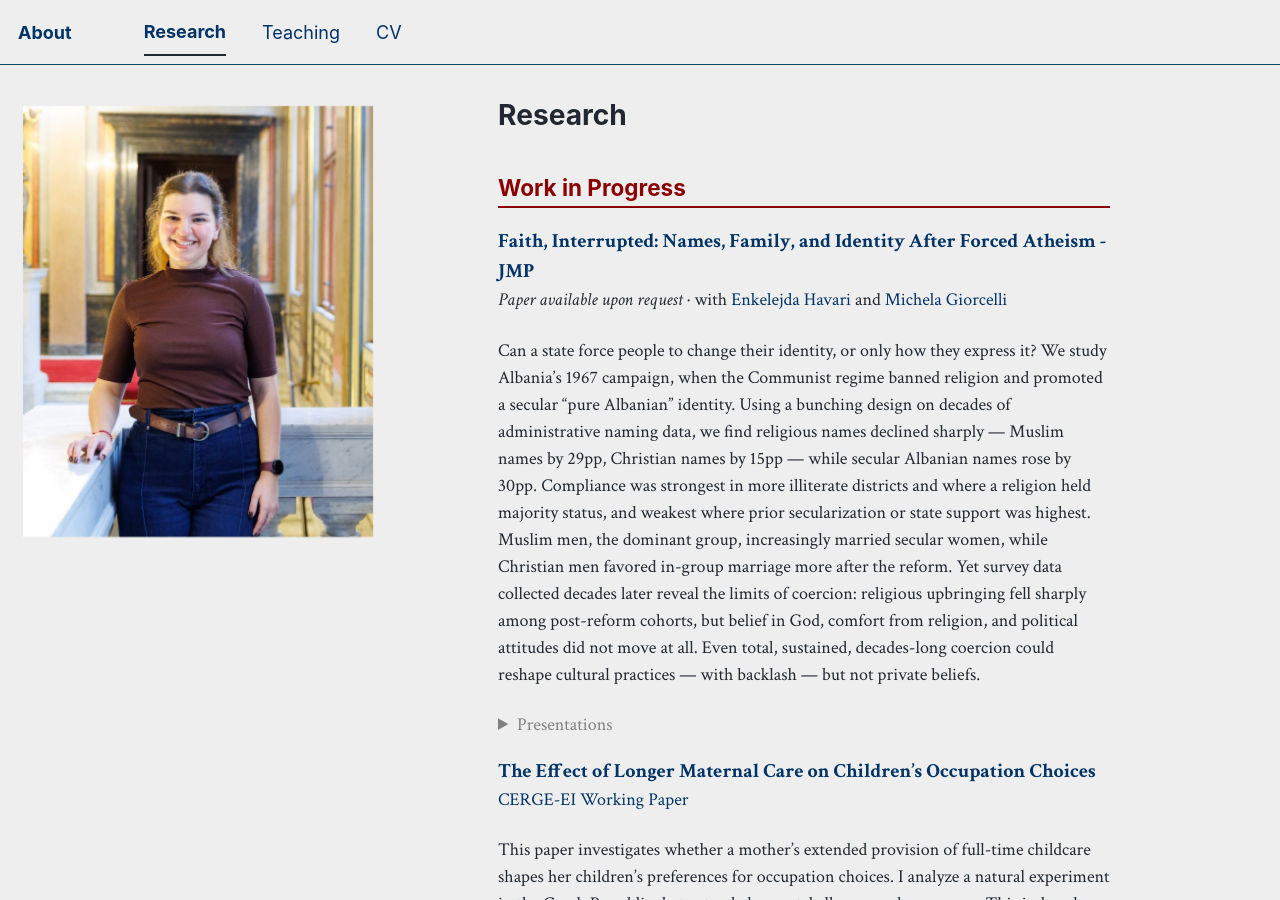
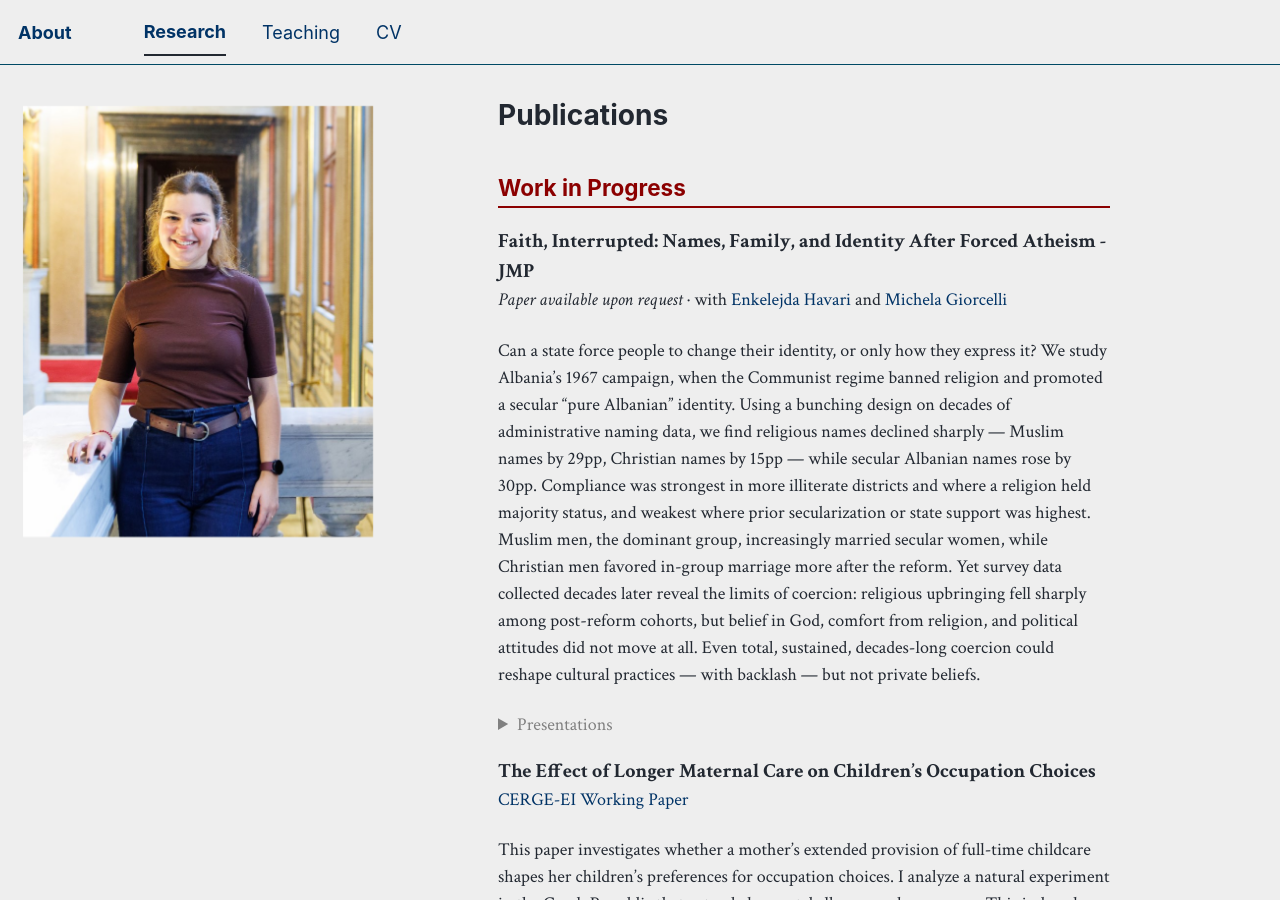
Before and after one commit to sofianasinani/sofianasinani.github.io, a Jekyll site: the page built from _publications/publications.md, in a window 1280 px wide and 900 px high. Built offline with Jekyll 4.4.1, drawn with Linux system fonts in a browser that asks for light colours; a script bundle is joined from its source files by our own code; library files that are not in the unit come from our copies.

Commit message:
Update publications.md

```diff
--- a/_publications/publications.md
+++ b/_publications/publications.md
@@ -1,13 +1,12 @@
 ---
 layout: archive
-title: "Research"
 permalink: /publications/
 author_profile: true
 ---
 
 <h2 style="color: #8B0000; border-bottom: 2px solid #8B0000; padding-bottom: 5px;">Work in Progress</h2>
 
-<span style="color: #003366; font-weight: bold; font-size: 20px;">Faith, Interrupted: Names, Family, and Identity After Forced Atheism - JMP</span>
+<span style="font-weight: bold; font-size: 20px;">Faith, Interrupted: Names, Family, and Identity After Forced Atheism - JMP</span>
 <br>
 *Paper available upon request* · with [Enkelejda Havari](https://sites.google.com/site/enkehavari/) and [Michela Giorcelli](http://www.giorcellimichela.com/)
 <br>
@@ -21,7 +20,7 @@ Can a state force people to change their identity, or only how they express it?
 
 <div style="margin-top: 15px;"></div>
 
-<span style="color: #003366; font-weight: bold; font-size: 20px;">The Effect of Longer Maternal Care on Children's Occupation Choices</span>
+<span style="font-weight: bold; font-size: 20px;">The Effect of Longer Maternal Care on Children's Occupation Choices</span>
 <br>
 [CERGE-EI Working Paper](http://cerge-ei.cz/pdf/wp/Wp812.pdf)
 <br>
@@ -43,7 +42,7 @@ This paper investigates whether a mother's extended provision of full-time child
 </details>
 
 <div style="margin-top: 15px;"></div>
-<span style="color: #003366; font-weight: bold; font-size: 20px;">Income Shocks and Firm Size in India</span>
+<span style="font-weight: bold; font-size: 20px;">Income Shocks and Firm Size in India</span>
 <br>
 *Paper available upon request* · with [Andreas Menzel](https://sites.google.com/view/andreasmenzel/home)
 
@@ -51,7 +50,7 @@ We study whether positive aggregate income shocks in local economies in India ha
 
 <h2 style="color: #8B0000; border-bottom: 2px solid #8B0000; padding-bottom: 5px;">Published</h2>
 
-<span style="color: #003366; font-weight: bold; font-size: 20px;">Gender Gap in Reported Childcare Preferences among Parents</span>
+<span style="font-weight: bold; font-size: 20px;">Gender Gap in Reported Childcare Preferences among Parents</span>
 <br>
 with [Michal Šoltés](https://sites.google.com/view/msoltes/home) and [Filip Pertold](https://sites.google.com/site/fpertold/)
 <br>
```
